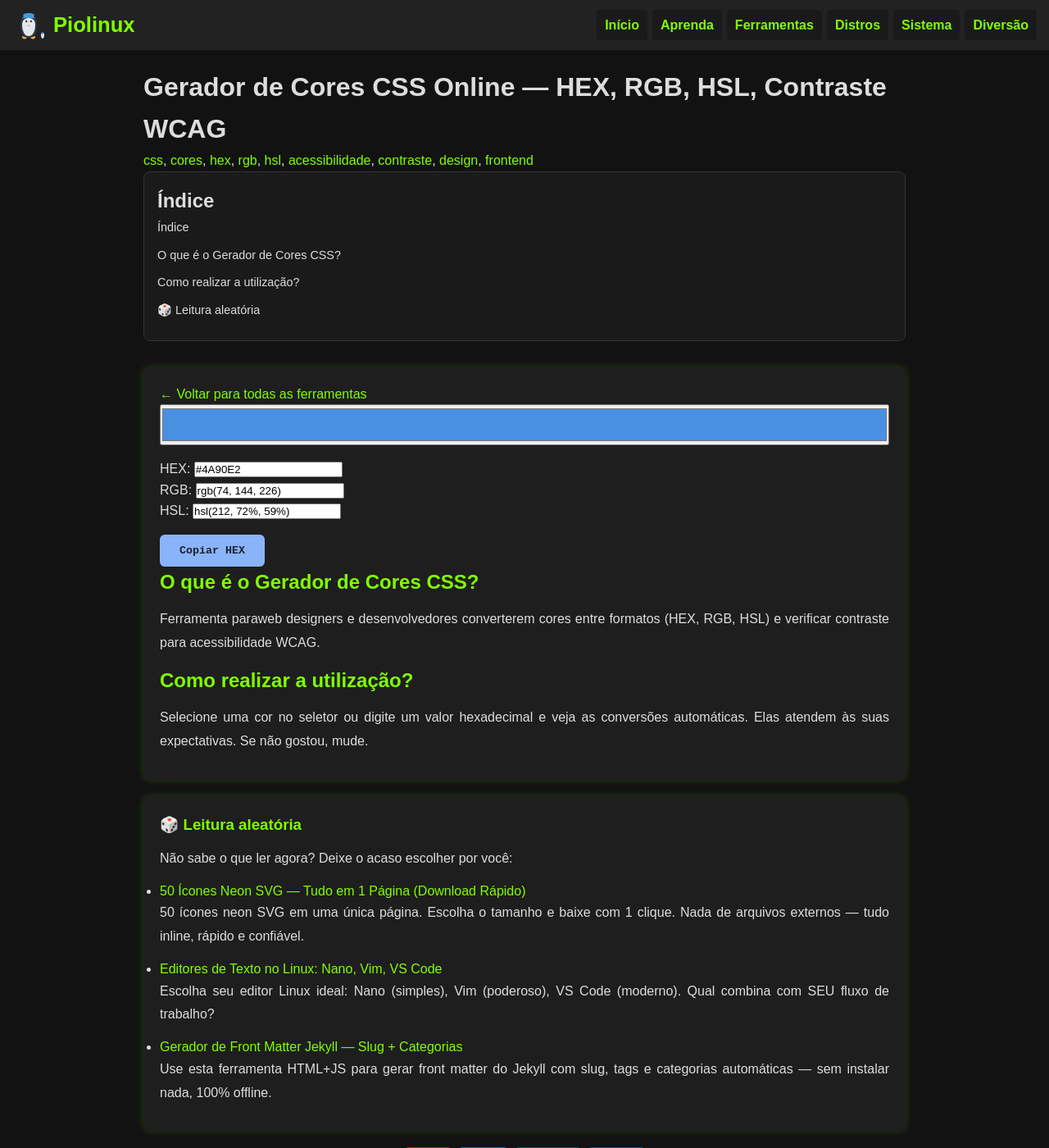
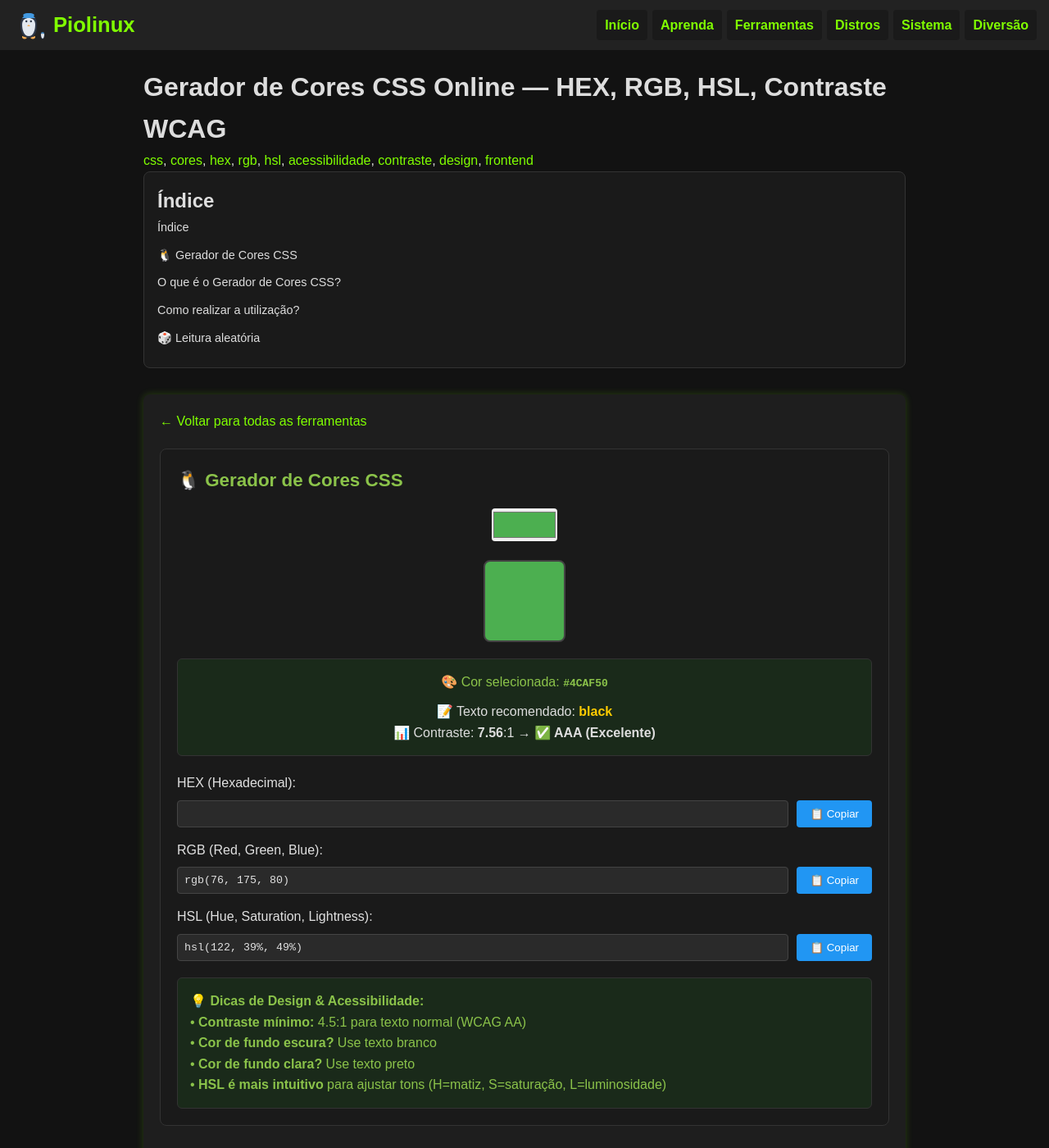
Before and after one commit to Piolinux/piolinux-site, a Jekyll site: the page built from _pages/tools/color-generator.html, in a window 1280 px wide and 1400 px high. Shown: the whole window at 82% size. Built offline with Jekyll 4.4.1, drawn with Linux system fonts in a browser that asks for light colours.

Commit message:
Update color-generator.html

```diff
--- a/_pages/tools/color-generator.html
+++ b/_pages/tools/color-generator.html
@@ -20,14 +20,76 @@ tags: [css, cores, hex, rgb, hsl, acessibilidade, contraste, design, frontend]
 <section class="tool-single-page">
   <a href="/ferramentas/" class="back-link">← Voltar para todas as ferramentas</a>
 
-  <div>
-    <input type="color" id="colorPicker" value="#4a90e2" style="width: 100%; height: 50px; margin-bottom: 1rem;">
-    <div>
-      <label>HEX: <input type="text" id="hexOutput" readonly></label><br>
-      <label>RGB: <input type="text" id="rgbOutput" readonly></label><br>
-      <label>HSL: <input type="text" id="hslOutput" readonly></label><br>
+  <div class="tool-container" style="background: #1a1a1a; padding: 20px; border-radius: 8px; border: 1px solid #333; margin: 20px 0;">
+  <h2 class="tool-title" style="color: #8bc34a; margin-top: 0; font-size: 1.4em;">🐧 Gerador de Cores CSS</h2>
+
+  <div style="margin: 16px 0; text-align: center;">
+    <input
+        type="color"
+        id="colorPicker"
+        value="#4caf50"
+        style="width: 80px; height: 40px; border: none; border-radius: 4px; cursor: pointer;">
+
+    <div id="colorPreview" style="width: 100px; height: 100px; margin: 20px auto; border: 2px solid #444; border-radius: 8px;"></div>
+
+    <div style="background: #1a2a1a; padding: 15px; border-radius: 6px; margin: 20px 0; border: 1px solid #333;">
+        <div style="color: #8bc34a; margin-bottom: 10px;">🎨 Cor selecionada: <span id="hexOutput" style="font-family: monospace; font-weight: bold;">#4CAF50</span></div>
+        <div>📝 Texto recomendado: <span id="recommendedText" style="font-weight: bold; color: #ffcc00;">white</span></div>
+        <div>📊 Contraste: <span id="contrastRatio" style="font-weight: bold;">4.50</span>:1 → <span id="wcagLevel" style="font-weight: bold;">✅ AA (Bom)</span></div>
     </div>
-    <button class="tool-button" onclick="copyColor()">Copiar HEX</button>
+  </div>
+
+  <div style="margin: 20px 0;">
+    <div style="margin-bottom: 15px;">
+        <label style="color: #e0e0e0; display: block; margin-bottom: 8px;">HEX (Hexadecimal):</label>
+        <div style="display: flex; gap: 10px;">
+            <input
+                type="text"
+                id="hexOutput"
+                readonly
+                style="flex: 1; padding: 8px; background: #2a2a2a; color: #e0e0e0; border: 1px solid #444; border-radius: 4px; font-family: monospace;">
+            <button onclick="copyColor('hexOutput', 'HEX')" style="background: #2196F3; color: white; border: none; padding: 8px 16px; border-radius: 4px; cursor: pointer;">
+                📋 Copiar
+            </button>
+        </div>
+    </div>
+
+    <div style="margin-bottom: 15px;">
+        <label style="color: #e0e0e0; display: block; margin-bottom: 8px;">RGB (Red, Green, Blue):</label>
+        <div style="display: flex; gap: 10px;">
+            <input
+                type="text"
+                id="rgbOutput"
+                readonly
+                style="flex: 1; padding: 8px; background: #2a2a2a; color: #e0e0e0; border: 1px solid #444; border-radius: 4px; font-family: monospace;">
+            <button onclick="copyColor('rgbOutput', 'RGB')" style="background: #2196F3; color: white; border: none; padding: 8px 16px; border-radius: 4px; cursor: pointer;">
+                📋 Copiar
+            </button>
+        </div>
+    </div>
+
+    <div style="margin-bottom: 15px;">
+        <label style="color: #e0e0e0; display: block; margin-bottom: 8px;">HSL (Hue, Saturation, Lightness):</label>
+        <div style="display: flex; gap: 10px;">
+            <input
+                type="text"
+                id="hslOutput"
+                readonly
+                style="flex: 1; padding: 8px; background: #2a2a2a; color: #e0e0e0; border: 1px solid #444; border-radius: 4px; font-family: monospace;">
+            <button onclick="copyColor('hslOutput', 'HSL')" style="background: #2196F3; color: white; border: none; padding: 8px 16px; border-radius: 4px; cursor: pointer;">
+                📋 Copiar
+            </button>
+        </div>
+    </div>
+  </div>
+
+  <div style="background: #1a2a1a; color: #8bc34a; padding: 15px; border-radius: 6px; margin-top: 20px; border: 1px solid #333;">
+    <strong>💡 Dicas de Design & Acessibilidade:</strong><br>
+    • <strong>Contraste mínimo:</strong> 4.5:1 para texto normal (WCAG AA)<br>
+    • <strong>Cor de fundo escura?</strong> Use texto branco<br>
+    • <strong>Cor de fundo clara?</strong> Use texto preto<br>
+    • <strong>HSL é mais intuitivo</strong> para ajustar tons (H=matiz, S=saturação, L=luminosidade)
+  </div>
 </div>
 
   <div class="seo-content">
@@ -62,19 +124,24 @@ tags: [css, cores, hex, rgb, hsl, acessibilidade, contraste, design, frontend]
 <script>
 function updateColor() {
     const color = document.getElementById('colorPicker').value;
-  document.getElementById('hexOutput').value = color.toUpperCase();
-
     const r = parseInt(color.slice(1, 3), 16);
     const g = parseInt(color.slice(3, 5), 16);
     const b = parseInt(color.slice(5, 7), 16);
+
+    // HEX
+    document.getElementById('hexOutput').value = color.toUpperCase();
+
+    // RGB
     document.getElementById('rgbOutput').value = `rgb(${r}, ${g}, ${b})`;
 
+    // HSL
     let h, s, l;
     const r2 = r / 255, g2 = g / 255, b2 = b / 255;
     const max = Math.max(r2, g2, b2), min = Math.min(r2, g2, b2);
     l = (max + min) / 2;
-  if (max === min) { h = s = 0; }
-  else {
+    if (max === min) {
+        h = s = 0;
+    } else {
         const d = max - min;
         s = l > 0.5 ? d / (2 - max - min) : d / (max + min);
         switch (max) {
@@ -84,18 +151,60 @@ function updateColor() {
         }
         h /= 6;
     }
-  document.getElementById('hslOutput').value = `hsl(${Math.round(h * 360)}, ${Math.round(s * 100)}%, ${Math.round(l * 100)}%)`;
+    const hslStr = `hsl(${Math.round(h * 360)}, ${Math.round(s * 100)}%, ${Math.round(l * 100)}%)`;
+    document.getElementById('hslOutput').value = hslStr;
+
+    // Verificação de contraste com branco e preto
+    const contrastWhite = calculateContrast(r, g, b, 255, 255, 255);
+    const contrastBlack = calculateContrast(r, g, b, 0, 0, 0);
+    const recommendedText = contrastWhite >= contrastBlack ? 'white' : 'black';
+    const contrastRatio = Math.max(contrastWhite, contrastBlack).toFixed(2);
+
+    // Atualiza interface
+    document.getElementById('colorPreview').style.backgroundColor = color;
+    document.getElementById('recommendedText').innerText = recommendedText;
+    document.getElementById('contrastRatio').innerText = contrastRatio;
+
+    // Atualiza WCAG
+    const wcagLevel = getWCAGLevel(parseFloat(contrastRatio));
+    document.getElementById('wcagLevel').innerText = wcagLevel;
 }
 
-function copyColor() {
-  const color = document.getElementById('hexOutput').value;
-  navigator.clipboard.writeText(color).then(() => alert('✅ Copiado: ' + color));
+function calculateContrast(r1, g1, b1, r2, g2, b2) {
+    const lum1 = getLuminance(r1, g1, b1);
+    const lum2 = getLuminance(r2, g2, b2);
+    const brightest = Math.max(lum1, lum2);
+    const darkest = Math.min(lum1, lum2);
+    return (brightest + 0.05) / (darkest + 0.05);
+}
+
+function getLuminance(r, g, b) {
+    const a = [r, g, b].map(v => {
+        v /= 255;
+        return v <= 0.03928 ? v / 12.92 : Math.pow((v + 0.055) / 1.055, 2.4);
+    });
+    return a[0] * 0.2126 + a[1] * 0.7152 + a[2] * 0.0722;
+}
+
+function getWCAGLevel(ratio) {
+    if (ratio >= 7) return '✅ AAA (Excelente)';
+    if (ratio >= 4.5) return '✅ AA (Bom)';
+    if (ratio >= 3) return '⚠️ AA Large (Só para texto grande)';
+    return '❌ Falha (Inacessível)';
+}
+
+function copyColor(id, type) {
+    const value = document.getElementById(id).value;
+    navigator.clipboard.writeText(value).then(() => {
+        alert(`✅ ${type} copiado: ${value}`);
+    }).catch(() => {
+        alert(`❌ Falha ao copiar ${type}`);
+    });
 }
 
 document.getElementById('colorPicker').addEventListener('input', updateColor);
 updateColor();
 </script>
-
 
 
 
```
Lines whose indentation alone changed are shown as unchanged.
